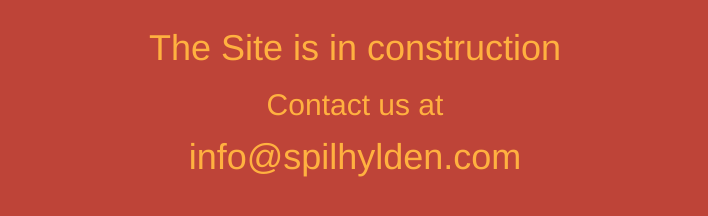
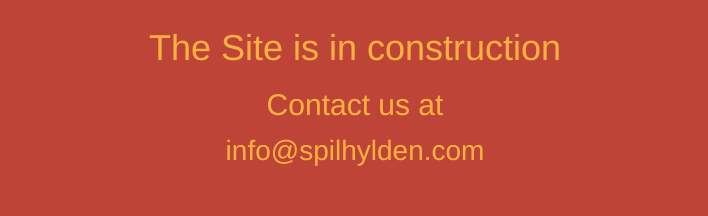
Before and after one commit to Winsoule/spilhylden, a plain HTML site: page index.html in a window 1280 px wide. Shown: the part 522-738 px from the top of the page, without its empty margins (285-993 px from the left). Drawn offline with Linux system fonts and the light colour scheme.

Commit message:
Text resizing

```diff
--- a/index.html
+++ b/index.html
@@ -16,7 +16,7 @@ body,td,th {
 	font-size: 14px;
 }
 a {
-	font-size: 36px;
+	font-size: 28px;
 }
 a:link {
 	color: #FFB140;
```
Also changed, not shown: 404.html (+1 -1 lines).
